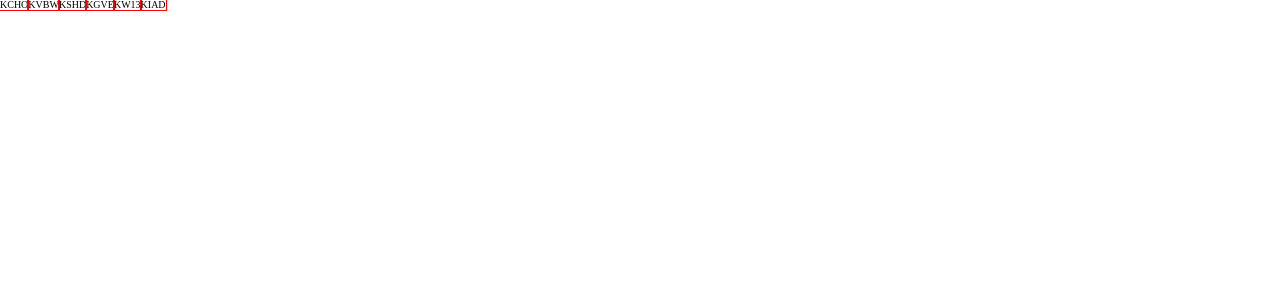
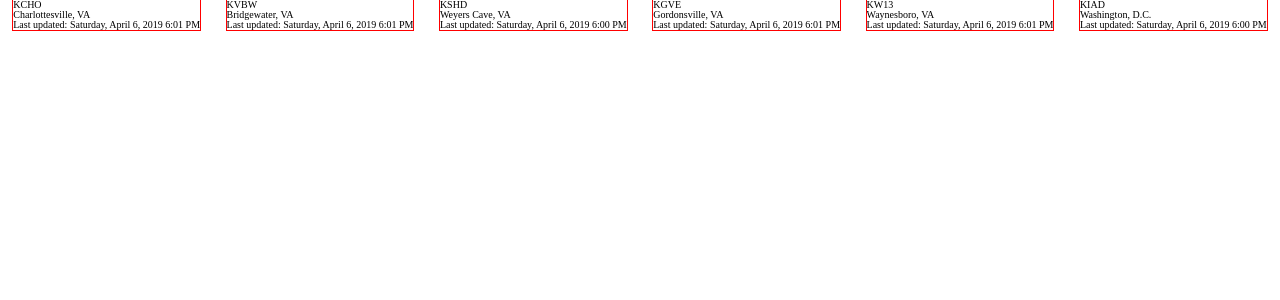
Before and after one commit to axolotl/project-skysight, a React (Create React App) app in the folder frontend/: page / in a window 1280 px wide. Shown: the top 300 px of the page. Built offline with nearby package versions, Linux system fonts and the light colour scheme.

Commit message:
add moment for date formatting

```diff
--- a/frontend/package.json
+++ b/frontend/package.json
@@ -4,6 +4,7 @@
   "private": true,
   "dependencies": {
     "axios": "^0.18.0",
+    "moment": "^2.24.0",
     "react": "^16.8.6",
     "react-dom": "^16.8.6",
     "react-scripts": "2.1.8",
--- a/frontend/src/components/App.js
+++ b/frontend/src/components/App.js
@@ -27,6 +27,7 @@ class App extends Component {
 const Container = styled.div`
   display: flex;
   flex-wrap: wrap;
+  justify-content: space-around;
 `
 
 export default App
--- a/frontend/src/components/Station.js
+++ b/frontend/src/components/Station.js
@@ -1,5 +1,6 @@
 import React, { Component } from 'react'
 import styled from 'styled-components'
+import moment from 'moment'
 
 class Station extends Component {
   render() {
@@ -9,6 +10,12 @@ class Station extends Component {
       <Container>
         <Container>
           <p>{data.Station}</p>
+          <p>
+            {data.City}, {data.State}
+          </p>
+          <p>
+            Last updated: {moment(data.detail.meta.timestamp).format('LLLL')}
+          </p>
         </Container>
       </Container>
     )
```
Also changed, not shown: 1 other file (tests, documents, lock files or other folders).
